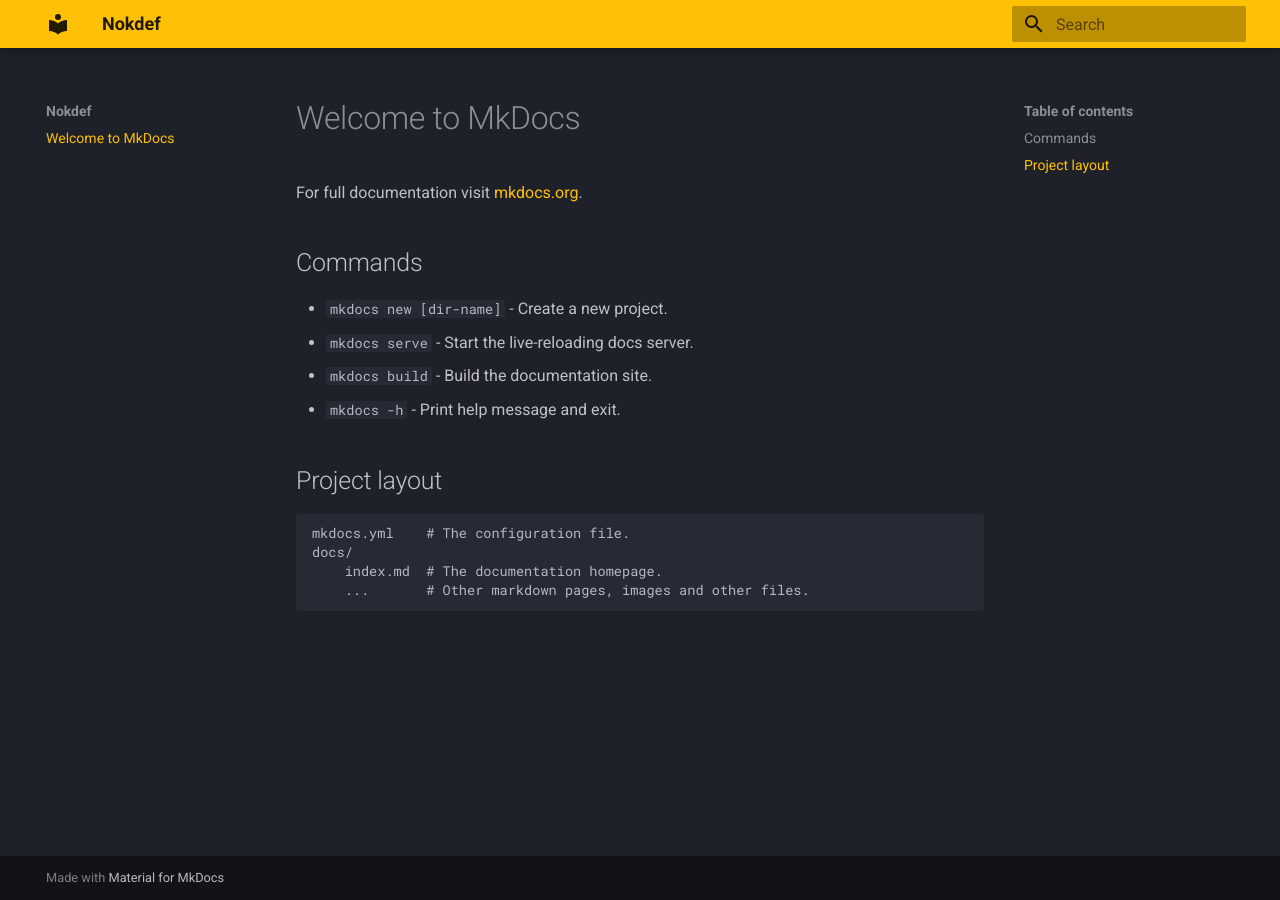
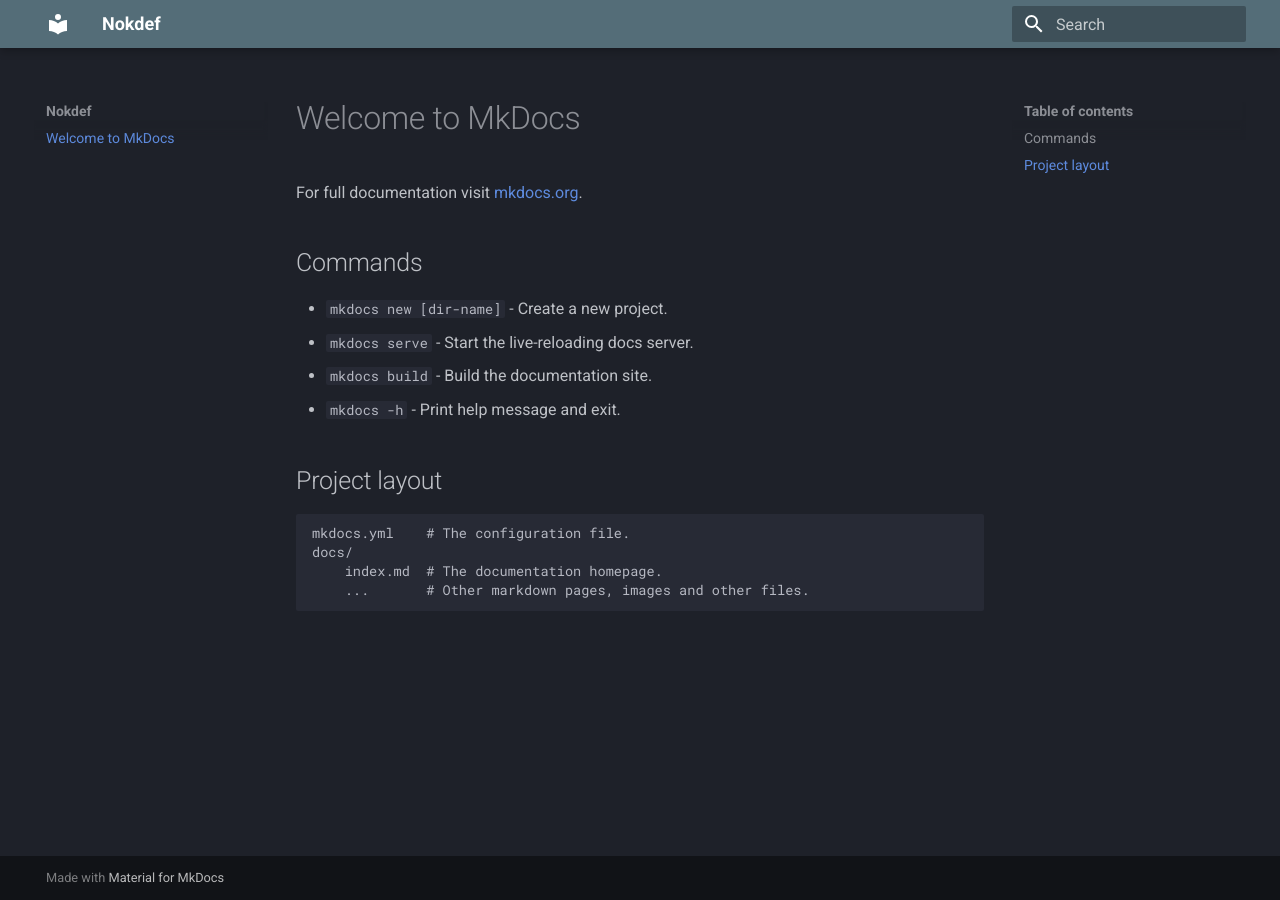
Before and after one commit to Nokdef/NokdefWebsite, an MkDocs documentation site: the page built from docs/index.md, in a window 1280 px wide. Built offline with MkDocs 1.6.1 and Material for MkDocs 9.7.7, drawn with Linux system fonts in a browser that asks for light colours.

Commit message:
Updated theme and added cname

```diff
--- a/mkdocs.yml
+++ b/mkdocs.yml
@@ -3,5 +3,7 @@ theme:
   name: material
   palette:
     scheme: slate
-    primary: amber
-    accent: indigo
+    primary: blue grey
+    accent: light blue
+  font:
+    code: Roboto Mono
```
Also changed, not shown: 1 other file.
